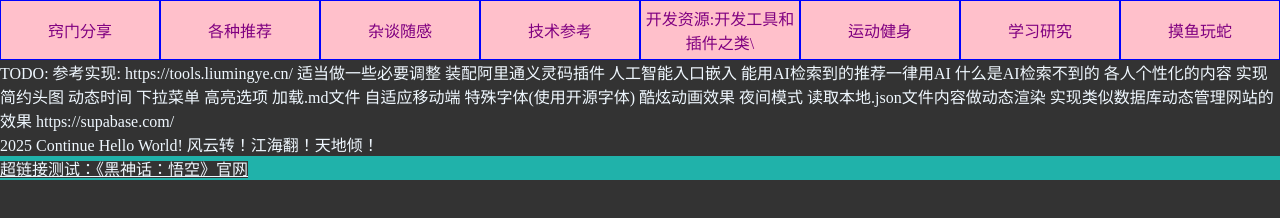
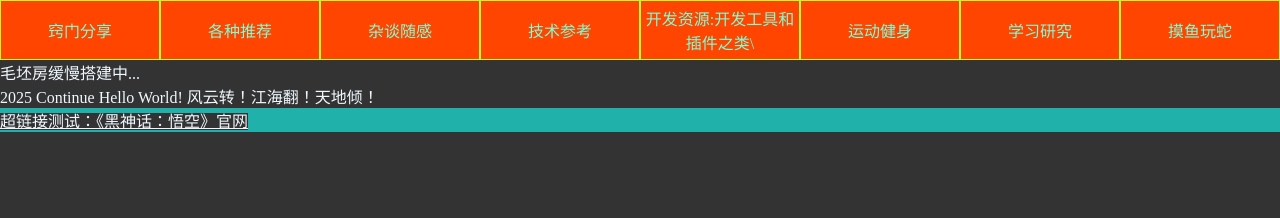
Before and after one commit to MintYale/playsnake, a plain HTML site: page index.html in a window 1280 px wide. Drawn offline with Linux system fonts and the light colour scheme.

Commit message:
test Actions on sync

```diff
--- a/index.css
+++ b/index.css
@@ -10,7 +10,6 @@ ul,ol,li { list-style:none; }
 header {
     width: 100%;
     height: 60px;
-    background-color: purple;
 }
 
 header > ul {
@@ -19,14 +18,14 @@ header > ul {
 }
 
 header > ul > li {
-    background-color: pink;
-    border: blue solid 1px;;
+    background-color: orangered;
+    border: greenyellow solid 1px;
     /* height: 100%; */
     flex: 1;
 
     text-align: center;
     align-content: center;
-    color:purple;
+    color: aquamarine;
 
 }
 
--- a/index.html
+++ b/index.html
@@ -23,28 +23,9 @@
     </header>
     <sidebar>
         <menu>
-            TODO:
-                参考实现: https://tools.liumingye.cn/
-                适当做一些必要调整
-
-                装配阿里通义灵码插件
-
-                人工智能入口嵌入
-                能用AI检索到的推荐一律用AI
-                什么是AI检索不到的 各人个性化的内容
+             毛坯房缓慢搭建中...
 
 
-                实现简约头图 动态时间 下拉菜单 高亮选项
-                加载.md文件
-                自适应移动端
-
-                特殊字体(使用开源字体)
-                酷炫动画效果
-                夜间模式
-
-                读取本地.json文件内容做动态渲染
-                实现类似数据库动态管理网站的效果
-                    https://supabase.com/
         </menu>
     </sidebar>
     <main>
```
Also changed, not shown: 1 other file.
